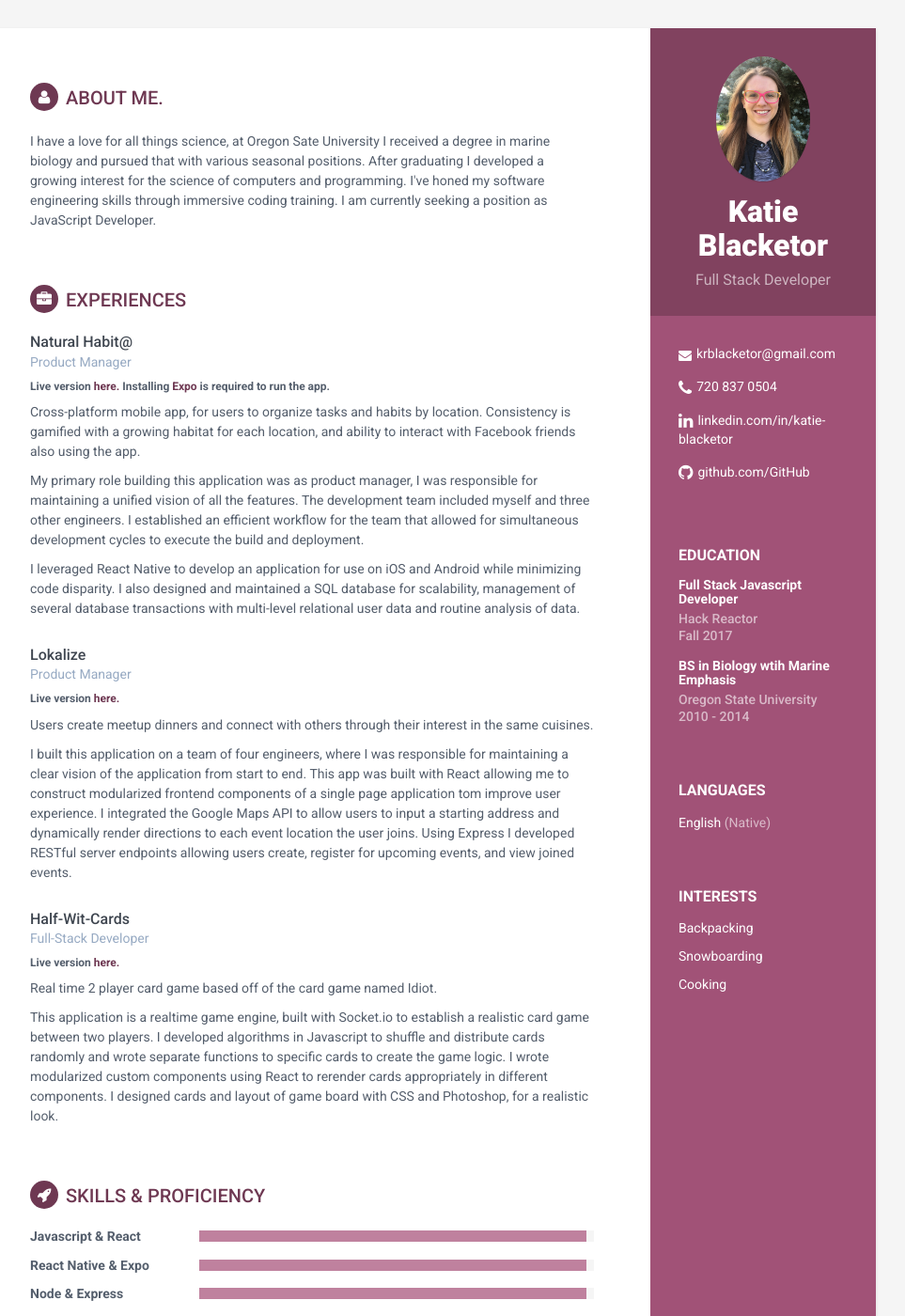
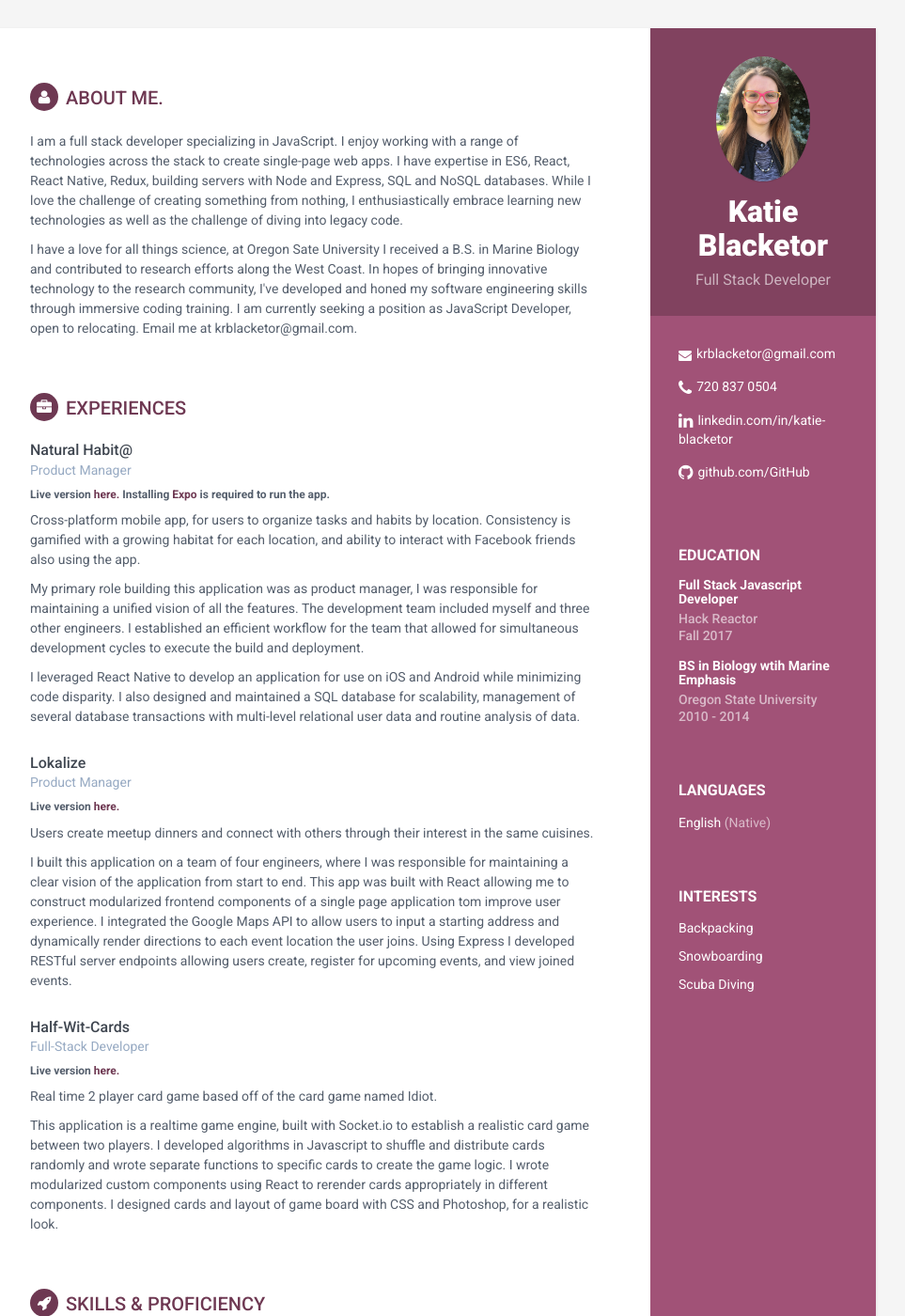
Before and after one commit to blackeka/blackeka.github.io, a Jekyll site: the page built from index.html, in a window 1280 px wide and 1400 px high. Shown: the whole window at 94% size, without its empty margins (188-1151 px from the left). Built offline with Jekyll 4.4.1, drawn with Linux system fonts in a browser that asks for light colours; some of the changed text lies outside the part shown.

Commit message:
profile edits

```diff
--- a/_includes/career-profile.html
+++ b/_includes/career-profile.html
@@ -1,7 +1,9 @@
 <section class="section summary-section">
 <h2 class="section-title"><i class="fa fa-user"></i>About Me.</h2>
 <div class="summary">
-    <p>I have a love for all things science, at Oregon Sate University I received a degree in marine biology and pursued that with various seasonal positions. After graduating I developed a growing interest for the science of computers and programming. I've honed my software engineering skills through immersive coding training. I am currently seeking a position as JavaScript Developer.</p>
+    <p>I am a full stack developer specializing in JavaScript. I enjoy working with a range of technologies across the stack to create single-page web apps. I have expertise in ES6, React, React Native, Redux, building servers with Node and Express, SQL and NoSQL databases. While I love the challenge of creating something from nothing, I enthusiastically embrace learning new technologies as well as the challenge of diving into legacy code.</p>
+
+    <p>I have a love for all things science, at Oregon Sate University I received a B.S. in Marine Biology and contributed to research efforts along the West Coast. In hopes of bringing innovative technology to the research community, I've developed and honed my software engineering skills through immersive coding training. I am currently seeking a position as JavaScript Developer, open to relocating. Email me at krblacketor@gmail.com.</p>
 </div><!--//summary-->
 </section><!--//section-->
 <!--
--- a/_includes/interests.html
+++ b/_includes/interests.html
@@ -3,6 +3,6 @@
 <ul class="list-unstyled interests-list">
 <li>Backpacking</li>
 <li>Snowboarding</li>
-<li>Cooking</li>
+<li>Scuba Diving</li>
 </ul>
 </div><!--//interests-->
--- a/_includes/skills.html
+++ b/_includes/skills.html
@@ -56,7 +56,7 @@
                     </div><!--//item-->
 
                     <div class="item">
-                        <h3 class="level-title">Sketch &amp; Photoshop</h3>
+                        <h3 class="level-title">Photoshop</h3>
                         <div class="level-bar">
                             <div class="level-bar-inner" data-level="60%">
                             </div>
```
